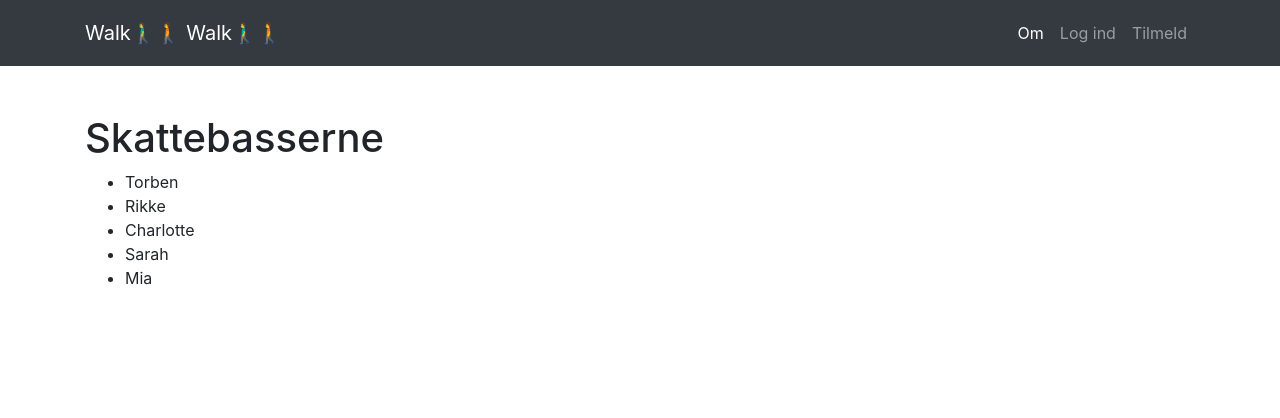
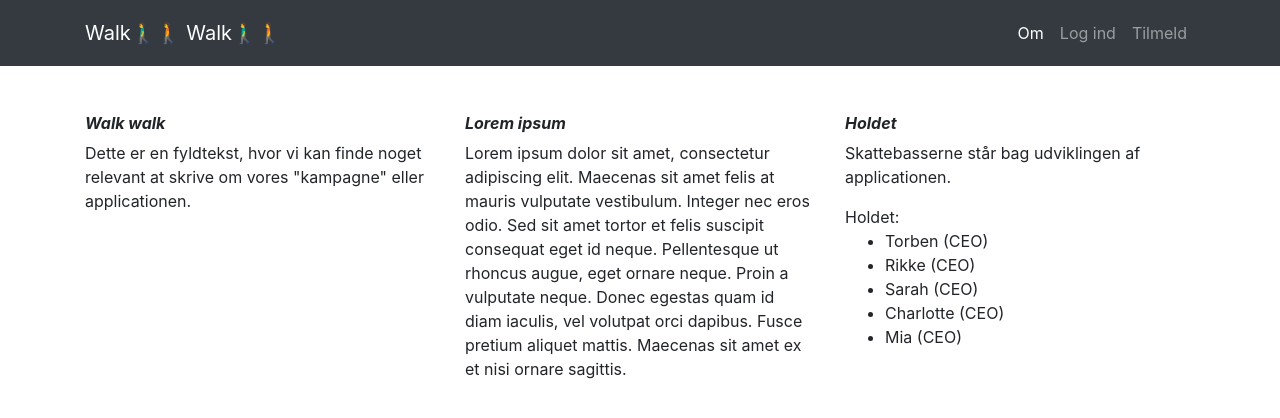
Before and after one commit to tfsn86/nu-gaar-vi, a React (Create React App) app: page /about in a window 1280 px wide. Shown: the top 418 px of the page. Built offline with nearby package versions, Linux system fonts and the light colour scheme.

Commit message:
Added content and columns to About component

```diff
--- a/src/components/About.js
+++ b/src/components/About.js
@@ -4,14 +4,42 @@
 	return (
 		<Fragment>
 			<div className="container mt-5">
-				<h1>Skattebasserne</h1>
-				<ul>
-					<li>Torben</li>
-					<li>Rikke</li>
-					<li>Charlotte</li>
-					<li>Sarah</li>
-					<li>Mia</li>
-				</ul>
+				<div className="row">
+					<div className="col-sm">
+						<h6 className="font-italic font-weight-bolder">Walk walk</h6>
+						<p>
+							Dette er en fyldtekst, hvor vi kan finde noget relevant at skrive
+							om vores "kampagne" eller applicationen.
+						</p>
+					</div>
+
+					<div className="col-sm">
+						<h6 className="font-italic font-weight-bolder">Lorem ipsum</h6>
+						<p>
+							Lorem ipsum dolor sit amet, consectetur adipiscing elit. Maecenas
+							sit amet felis at mauris vulputate vestibulum. Integer nec eros
+							odio. Sed sit amet tortor et felis suscipit consequat eget id
+							neque. Pellentesque ut rhoncus augue, eget ornare neque. Proin a
+							vulputate neque. Donec egestas quam id diam iaculis, vel volutpat
+							orci dapibus. Fusce pretium aliquet mattis. Maecenas sit amet ex
+							et nisi ornare sagittis.
+						</p>
+					</div>
+					<div className="col-sm">
+						<h6 className="font-italic font-weight-bolder">Holdet</h6>
+						<p>Skattebasserne står bag udviklingen af applicationen.</p>
+						<span>
+							Holdet:
+							<ul>
+								<li>Torben (CEO)</li>
+								<li>Rikke (CEO)</li>
+								<li>Sarah (CEO)</li>
+								<li>Charlotte (CEO)</li>
+								<li>Mia (CEO)</li>
+							</ul>
+						</span>
+					</div>
+				</div>
 			</div>
 		</Fragment>
 	);
--- a/src/components/UserSignIn.js
+++ b/src/components/UserSignIn.js
@@ -46,9 +46,11 @@
 							onChange={(e) => setPassword(e.target.value)}
 						/>
 					</div>
-					<button type="submit" className="btn btn-primary">
-						Log ind
-					</button>
+					<div className="text-center mt-4">
+						<button type="submit" className="btn btn-primary">
+							Log ind
+						</button>
+					</div>
 				</form>
 
 				<div className="mt-5 text-danger text-center">
```
